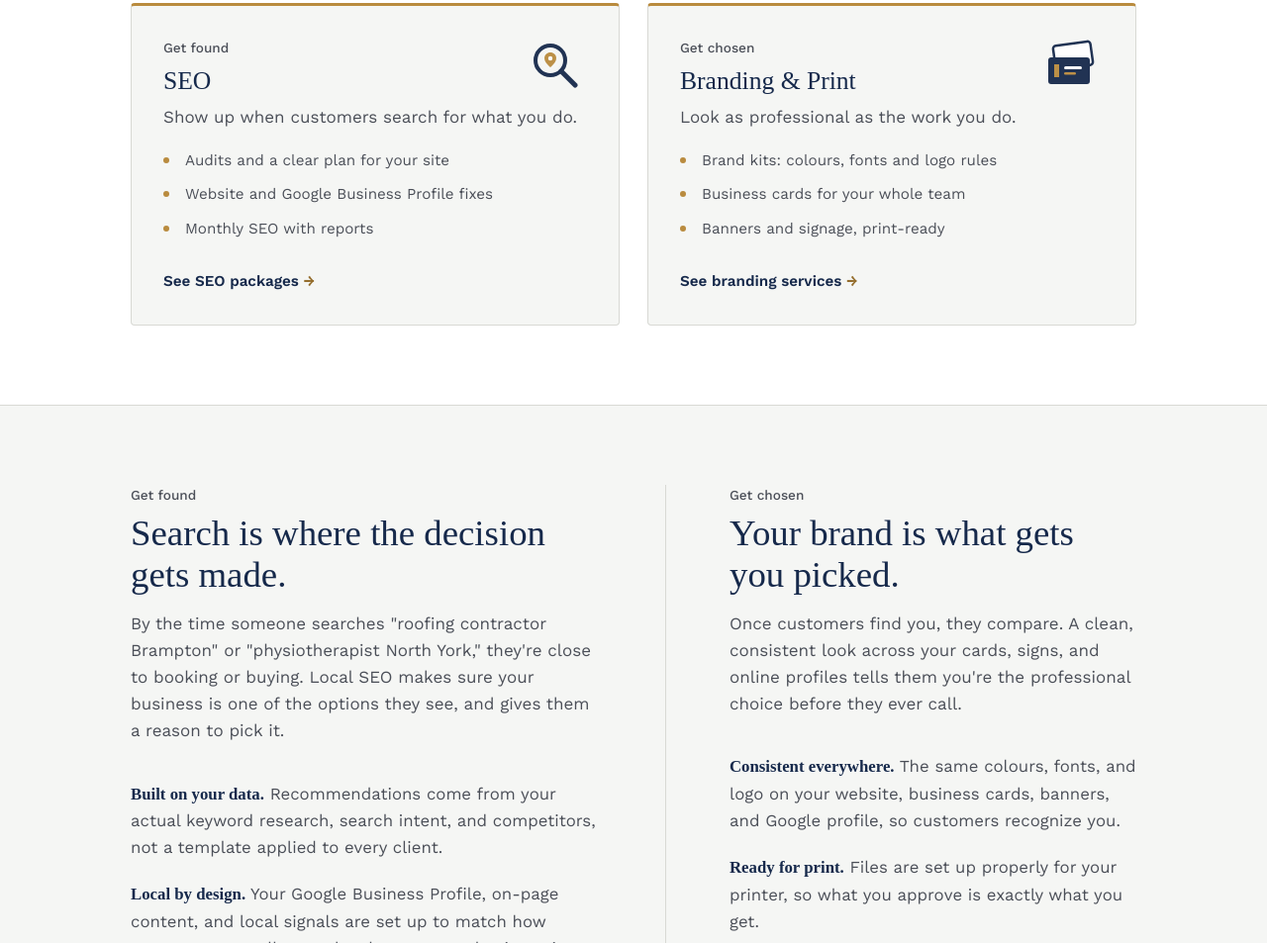
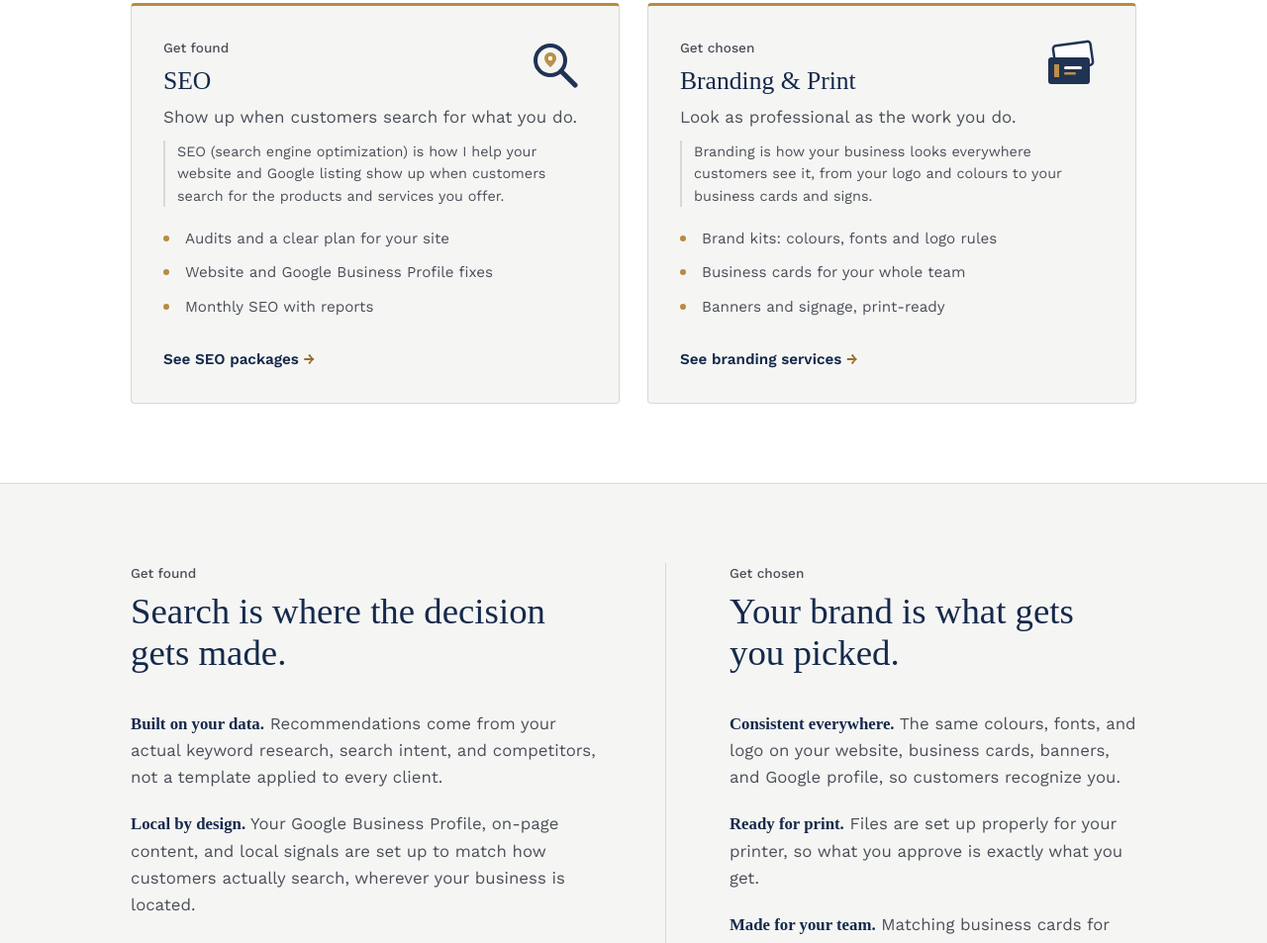
Before and after one commit to insanallyconsulting/insanally-consulting-website, a plain HTML site: page index.html in a window 1280 px wide. Shown: the part 1023-1976 px from the top of the page at 99% size. Drawn offline with nearby package versions, Linux system fonts and the light colour scheme; a web font is replaced by a local one.

Commit message:
Add files via upload

```diff
--- a/index.html
+++ b/index.html
@@ -28,7 +28,7 @@
 <meta name="twitter:description" content="SEO and branding that help customers find you, and choose you.">
 <meta name="twitter:image" content="https://www.insanallyconsulting.com/og-image.png">
 <link rel="icon" href="favicon.svg" type="image/svg+xml">
-<link rel="stylesheet" href="styles.css?v=20261109">
+<link rel="stylesheet" href="styles.css?v=20261112">
 <script type="application/ld+json">
 {
   "@context": "https://schema.org",
@@ -130,6 +130,7 @@
         <span class="service-kind">Get found</span>
         <h3>SEO</h3>
         <p>Show up when customers search for what you do.</p>
+        <p class="offer-def">SEO (search engine optimization) is how I help your website and Google listing show up when customers search for the products and services you offer.</p>
         <ul>
           <li>Audits and a clear plan for your site</li>
           <li>Website and Google Business Profile fixes</li>
@@ -142,6 +143,7 @@
         <span class="service-kind">Get chosen</span>
         <h3>Branding &amp; Print</h3>
         <p>Look as professional as the work you do.</p>
+        <p class="offer-def">Branding is how your business looks everywhere customers see it, from your logo and colours to your business cards and signs.</p>
         <ul>
           <li>Brand kits: colours, fonts and logo rules</li>
           <li>Business cards for your whole team</li>
@@ -160,7 +162,6 @@
     <div class="section-head">
       <span class="service-kind">Get found</span>
       <h2>Search is where the decision gets made.</h2>
-      <p>By the time someone searches "roofing contractor Brampton" or "physiotherapist North York," they're close to booking or buying. Local SEO makes sure your business is one of the options they see, and gives them a reason to pick it.</p>
     </div>
     <div class="trait-list">
       <p><strong>Built on your data.</strong> Recommendations come from your actual keyword research, search intent, and competitors, not a template applied to every client.</p>
@@ -172,7 +173,6 @@
     <div class="section-head">
       <span class="service-kind">Get chosen</span>
       <h2>Your brand is what gets you picked.</h2>
-      <p>Once customers find you, they compare. A clean, consistent look across your cards, signs, and online profiles tells them you're the professional choice before they ever call.</p>
     </div>
     <div class="trait-list">
       <p><strong>Consistent everywhere.</strong> The same colours, fonts, and logo on your website, business cards, banners, and Google profile, so customers recognize you.</p>
--- a/styles.css
+++ b/styles.css
@@ -699,3 +699,6 @@ a:focus-visible, button:focus-visible, input:focus-visible, textarea:focus-visib
 .ph-btns span{white-space:nowrap;font-size:11px;border:1px solid #dadce0;border-radius:16px;padding:5px 10px;color:#1a73e8;font-weight:600}
 .ph-btns span.pri{background:#16294B;color:#fff;border-color:#16294B}
 @media (max-width:860px){.phone{width:260px;transform:none}}
+
+/* Short plain-language definition under each "What I do" card tagline */
+.offer > p.offer-def { font-size: 0.9rem; line-height: 1.55; color: var(--ink-soft); margin: -8px 0 20px; padding-left: 12px; border-left: 2px solid var(--line); }
```
